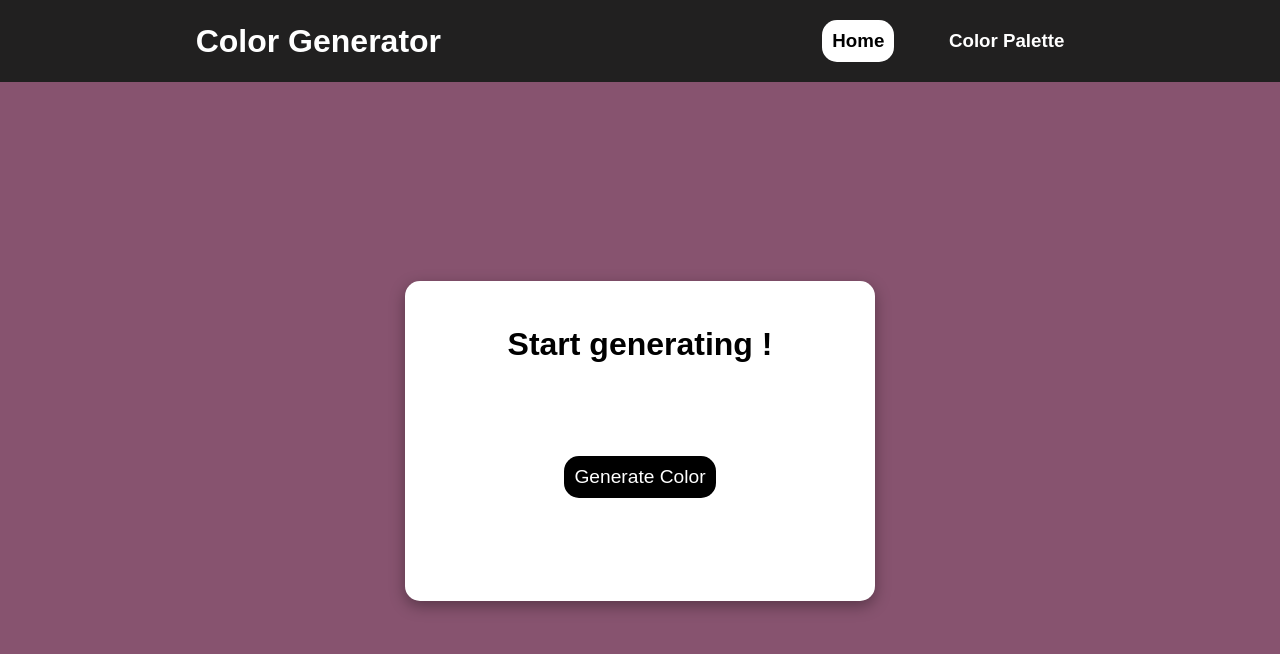
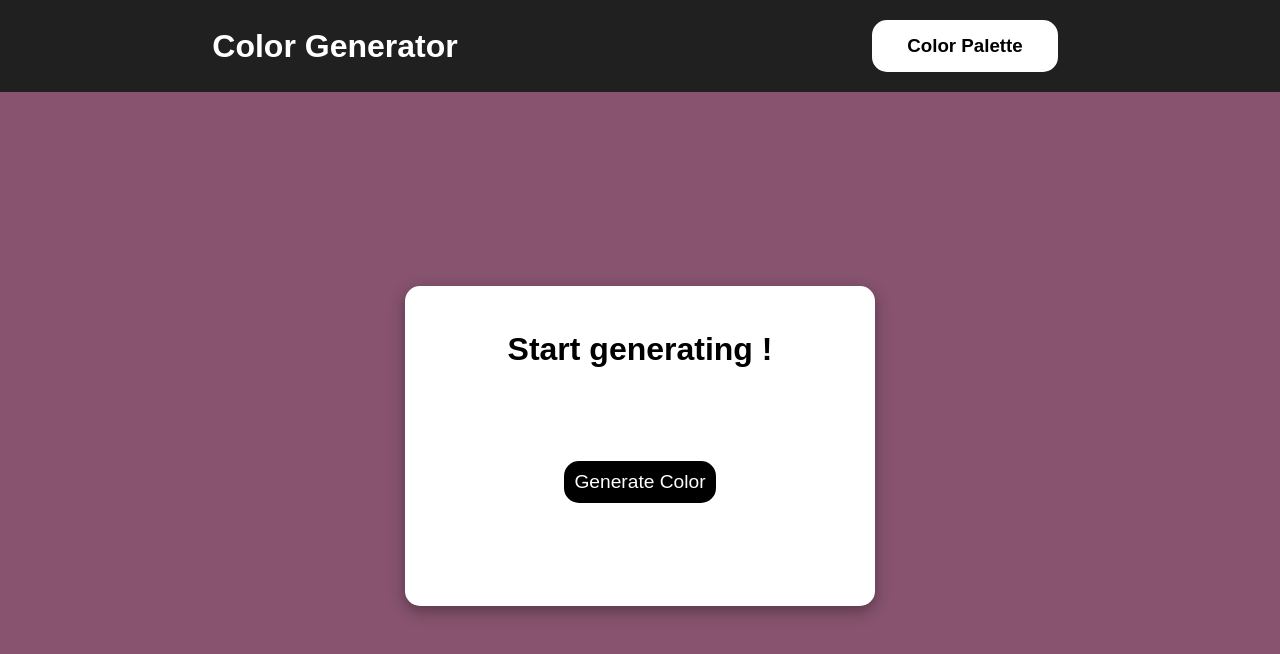
Before and after one commit to SkyalphaBe/color-Generator, a React (Vite) app in the folder frontend/: page / in a window 1280 px wide. Shown: the top 654 px of the page. Built offline with nearby package versions, Linux system fonts and the light colour scheme.

Commit message:
update: navBar style and pages

```diff
--- a/frontend/src/Components/NavBar/NavBar.scss
+++ b/frontend/src/Components/NavBar/NavBar.scss
@@ -1,11 +1,12 @@
-.navBar{
+.navBar {
     display: flex;
     align-items: center;
     background-color: #212020;
     color: #FFFFFF;
     width: 100%;
+    box-shadow: 0 0 15px 0 rgba(0, 0, 0, 0.75);
 
-  .navBar__content{
+    .navBar__content {
         display: flex;
         align-items: center;
         justify-content: space-around;
@@ -13,29 +14,51 @@
         padding: 10px;
     }
 
-  .navBar__content__links{
+    .navBar__content__links {
         display: flex;
         align-items: center;
         justify-content: space-between;
-    width: 20%;
         padding: 10px;
     }
 
-  a{
-    color: #FFFFFF;
+    a {
+        z-index: 1;
+        position: relative;
         text-decoration: none;
-    padding: 10px;
+        padding: 15px 35px;
         border-radius: 15px;
         transition: all 0.3s;
+        background-color: white;
+        color: black;
+        overflow: hidden;
 
-    &:hover{
-      background-color: #FFFFFF;
-      color: #000000;
+        &::after{
+            z-index: -1;
+            content: "";
+            position: absolute;
+            top: 0;
+            left: 0;
+            width: 0;
+            height: 100%;
+            background: linear-gradient(90deg,
+                rgba(234, 196, 53, 1) 0%,
+                rgba(234, 196, 53, 1) 20%,
+                rgba(52, 89, 149, 1) 20%,
+                rgba(52, 89, 149, 1) 40%,
+                rgba(228, 0, 102, 1) 40%,
+                rgba(228, 0, 102, 1) 60%,
+                rgba(3, 206, 164, 1) 60%,
+                rgba(3, 206, 164, 1) 80%,
+                rgba(251, 77, 61, 1) 80%);
+            transition: width 0.3s;
         }
 
-    &.active{
-      background-color: #FFFFFF;
-      color: #000000;
+        &:hover {
+            color: white;
+
+            &::after{
+                width: 100%;
             }
         }
     }
+}
--- a/frontend/src/Components/NavBar/NavBar.tsx
+++ b/frontend/src/Components/NavBar/NavBar.tsx
@@ -7,9 +7,6 @@ function NavBar() {
             <div className={"navBar__content"}>
                 <h1>Color Generator</h1>
                 <div className={"navBar__content__links"}>
-                    <NavLink to={"/"}>
-                        <h3>Home</h3>
-                    </NavLink>
                     <NavLink to={"/color-palette"}>
                         <h3>Color Palette</h3>
                     </NavLink>
```
Lines whose indentation alone changed are shown as unchanged.
